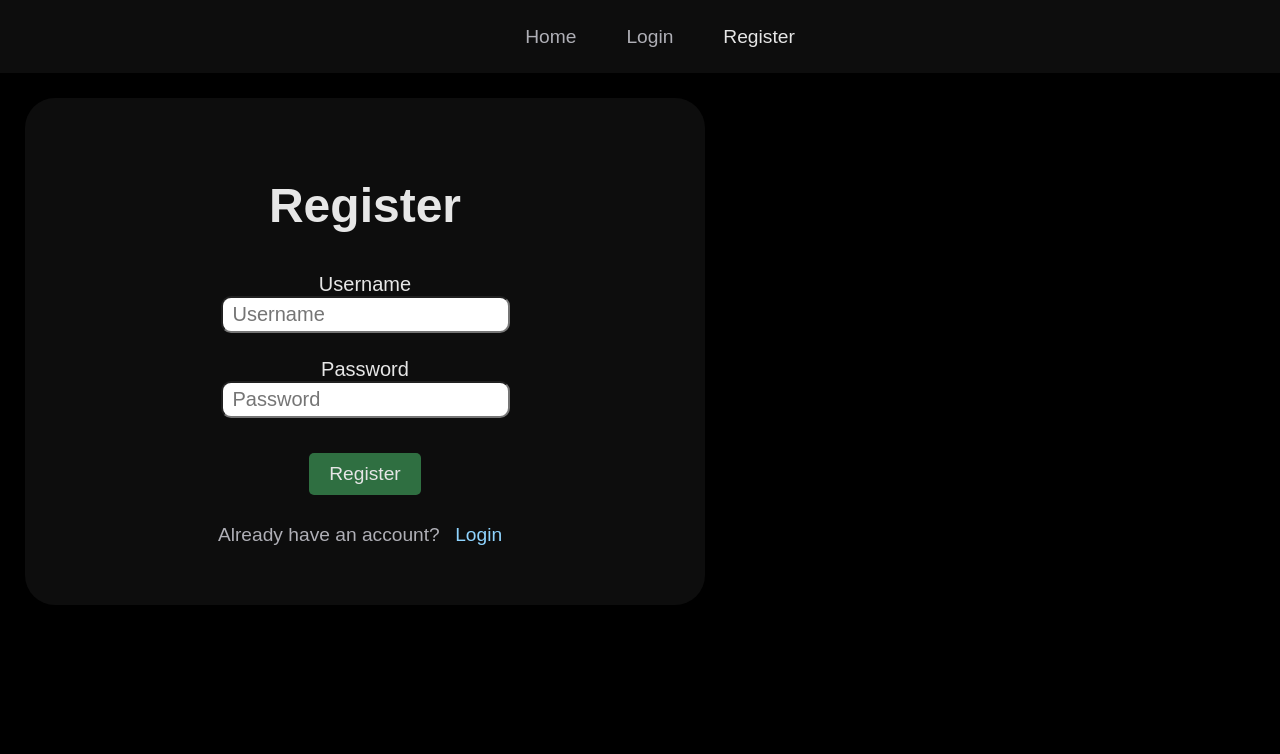
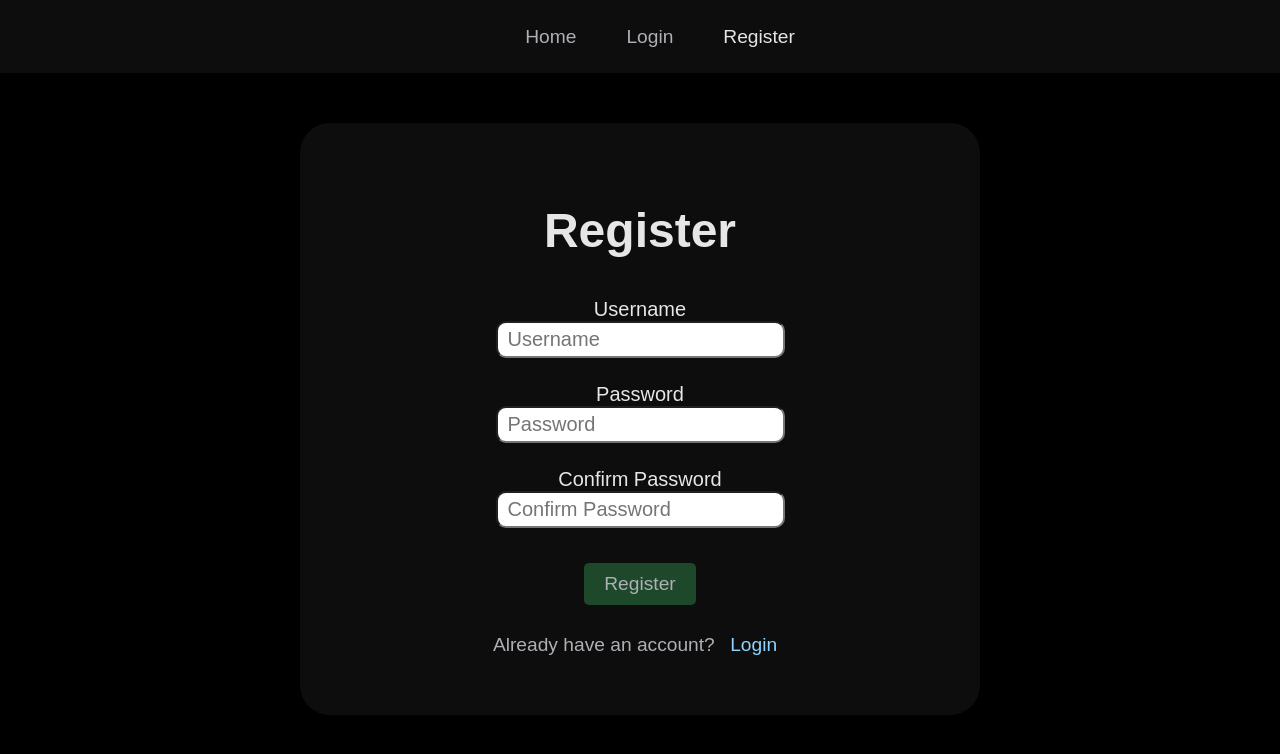
Before and after one commit to bachokviktor/adamite-bookmark-manager, a React (Vite) app in the folder frontend/: page /register in a window 1280 px wide. Shown: the top 754 px of the page. Built offline with nearby package versions, Linux system fonts and the light colour scheme; no server answers.

Commit message:
Refine the registration form.

```diff
--- a/frontend/src/components/Register.tsx
+++ b/frontend/src/components/Register.tsx
@@ -1,4 +1,4 @@
-import React, {useState} from "react"
+import React, {useEffect, useState} from "react"
 import {Link, useNavigate} from "react-router"
 import api from "../api"
 
@@ -7,7 +7,18 @@ function Register() {
 
   const [username, setUsername] = useState<string>("")
   const [password, setPassword] = useState<string>("")
-  const [errors, setErrors] = useState<string|null>(null)
+  const [matchPassword, setMatchPassword] = useState<string>("")
+  const [usernameValid, setUsernameValid] = useState<boolean>(false)
+  const [passwordConfirmed, setPasswordConfirmed] = useState<boolean>(false)
+  const [errors, setErrors] = useState<string>("")
+
+  useEffect(() => {
+    if (username.trim()) setUsernameValid(username.length > 4)
+  }, [username])
+
+  useEffect(() => {
+    if (password.trim()) setPasswordConfirmed(password === matchPassword)
+  }, [password, matchPassword])
 
   const handleRegister = async (e: React.SubmitEvent<HTMLFormElement>) => {
     e.preventDefault()
@@ -20,20 +31,22 @@ function Register() {
 
       navigate("/login")
     } catch (error: any) {
-      setErrors(error.message)
+      setErrors("Something went wrong!")
     }
   }
 
   return (
+    <div className="auth-wrapper">
       <div className="auth-container">
 	<h2>Register</h2>
-      <form action="#" method="post" onSubmit={handleRegister}>
+	<form onSubmit={handleRegister}>
           <label htmlFor="registerUsername">Username</label><br/>
           <input
 	    id="registerUsername"
 	    name="registerUsername"
 	    type="text"
 	    placeholder="Username"
+	    required
 	    value={username}
 	    onChange={(e: React.ChangeEvent<HTMLInputElement>) => (
 	      setUsername(e.target.value))
@@ -46,18 +59,36 @@ function Register() {
 	    name="registerPassword"
 	    type="password"
 	    placeholder="Password"
+	    required
 	    value={password}
 	    onChange={(e: React.ChangeEvent<HTMLInputElement>) => (
 	      setPassword(e.target.value))
 	    } />
 	  <br/>
 
-	{errors && <p>{errors}</p>}
+	  <label htmlFor="registerMatchPassword">Confirm Password</label><br/>
+          <input
+	    id="registerMatchPassword"
+	    name="registerMatchPassword"
+	    type="password"
+	    placeholder="Confirm Password"
+	    required
+	    value={matchPassword}
+	    onChange={(e: React.ChangeEvent<HTMLInputElement>) => (
+	      setMatchPassword(e.target.value))
+	    } />
+	  <br/>
 
-	<button className="b-success">Register</button>
+
+	  {errors && <p className="msg-danger">{errors}</p>}
+
+	  <button
+	    className="b-success"
+	    disabled={passwordConfirmed && usernameValid ? false : true}>Register</button>
 
 	  <p>Already have an account? <Link to="/login">Login</Link></p>
 	</form>
+      </div>
     </div>
   )
 }
--- a/frontend/src/index.css
+++ b/frontend/src/index.css
@@ -3,11 +3,15 @@
     --bg-light: hsl(0, 0%, 5%);
     --text-light: hsl(0, 0%, 90%);
     --text-dark: hsl(240, 5%, 70%);
+    --action-link: hsl(203, 100%, 78%);
     --action-neutral: hsl(0, 0%, 10%);
-    --action-link: hsl(203, 100%, 78%);
-    --action-danger: hsl(345, 100%, 49%);
+    --action-danger: hsl(345, 100%, 41%);
     --action-success: hsl(137, 41%, 31%);
     --action-warning: hsl(39, 83%, 52%);
+    --action-neutral-disabled: hsl(0, 0%, 40%);
+    --action-danger-disabled: hsl(345, 100%, 20%);
+    --action-success-disabled: hsl(137, 41%, 20%);
+    --action-warning-disabled: hsl(39, 83%, 25%);
 }
 
 body {
@@ -37,8 +41,12 @@ a {
     transition: color 0.5s;
 }
 
-.hyperlink:hover {
-    color:  var(--text-light);
+a:hover {
+    color: var(--text-light);
+}
+
+.msg-danger {
+    color: var(--action-danger);
 }
 
 .b-neutral {
@@ -52,6 +60,12 @@ a {
     cursor: pointer;
 }
 
+.b-neutral:disabled {
+    color: var(--text-dark);
+    background-color: var(--action-neutral-disabled);
+    cursor: not-allowed;
+}
+
 .b-danger {
     font-size: 1.2rem;
     color: var(--text-light);
@@ -61,6 +75,12 @@ a {
     border: none;
     border-radius: 5px;
     cursor: pointer;
+}
+
+.b-danger:disabled {
+    color: var(--text-dark);
+    background-color: var(--action-danger-disabled);
+    cursor: not-allowed;
 }
 
 .b-success {
@@ -74,6 +94,12 @@ a {
     cursor: pointer;
 }
 
+.b-success:disabled {
+    color: var(--text-dark);
+    background-color: var(--action-success-disabled);
+    cursor: not-allowed;
+}
+
 .b-warning {
     font-size: 1.2rem;
     color: var(--text-light);
@@ -83,6 +109,12 @@ a {
     border: none;
     border-radius: 5px;
     cursor: pointer;
+}
+
+.b-warning:disabled {
+    color: var(--text-dark);
+    background-color: var(--action-warning-disabled);
+    cursor: not-allowed;
 }
 
 .container {
@@ -149,11 +181,16 @@ a {
     padding: 25px;
 }
 
+.auth-wrapper {
+    display: flex;
+    justify-content: center;
+}
+
 .auth-container {
     background-color: var(--bg-light);
     max-width: 600px;
     width: 100%;
-    margin: 25px;
+    margin-top: 50px;
     padding: 40px;
     border-radius: 30px;
     text-align: center;
```
Lines whose indentation alone changed are shown as unchanged.
